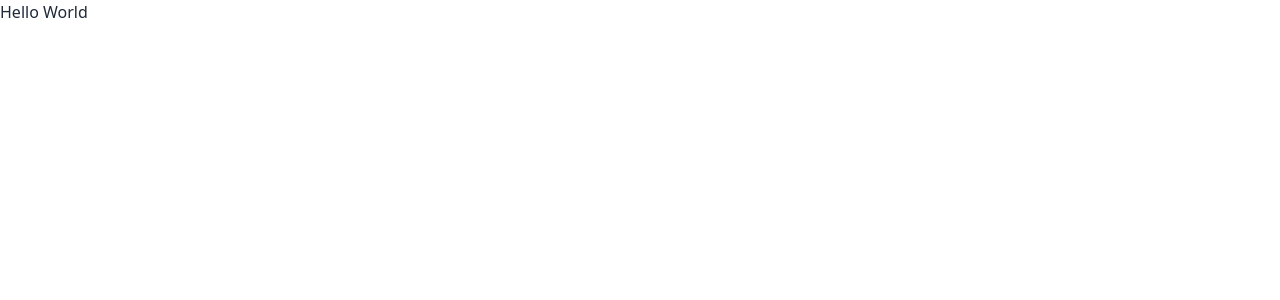
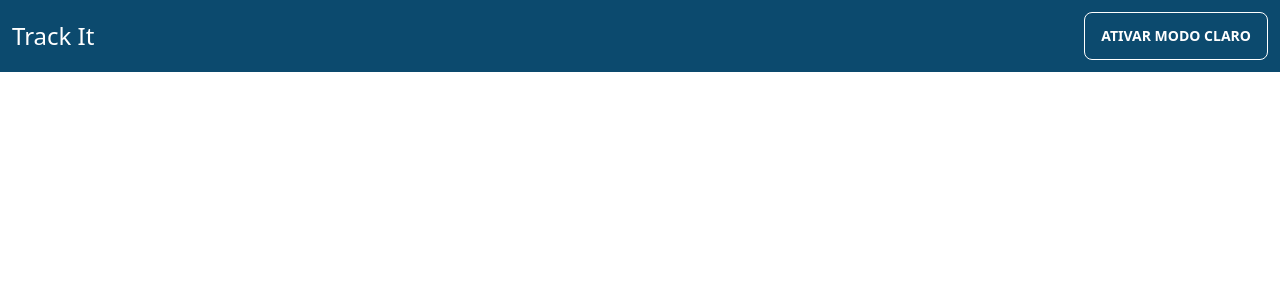
Before and after one commit to Levieber/track-it, a Vue app: page / in a window 1280 px wide. Shown: the top 300 px of the page. Built offline with nearby package versions, Linux system fonts and the light colour scheme.

Commit message:
feat: create AppHeader component

```diff
--- a/src/App.vue
+++ b/src/App.vue
@@ -1,3 +1,13 @@
+<script lang="ts">
+import AppHeader from "./components/AppHeader.vue";
+
+export default {
+  components: {
+    AppHeader,
+  },
+};
+</script>
+
 <template>
-  <h1>Hello World</h1>
+  <AppHeader />
 </template>
--- /dev/null
+++ b/src/components/AppHeader.vue
@@ -0,0 +1,24 @@
+<script lang="ts">
+export default {
+  data() {
+    return {
+      darkMode: matchMedia("(prefers-dark-mode)").matches
+    }
+  },
+  methods: {
+    toggleTheme() {
+      document.documentElement.dataset.theme = this.darkMode ? "dark" : "light"
+      this.darkMode = !this.darkMode
+    }
+  }
+}
+</script>
+
+<template>
+  <header class="flex justify-between items-center p-3 bg-sky-900">
+    <h1 class="text-2xl text-white">Track It</h1>
+    <button class="btn bg-transparent border-white text-white" @click="toggleTheme">
+      Ativar {{ darkMode ? "modo escuro" : "modo claro" }}
+    </button>
+  </header>
+</template>
```
